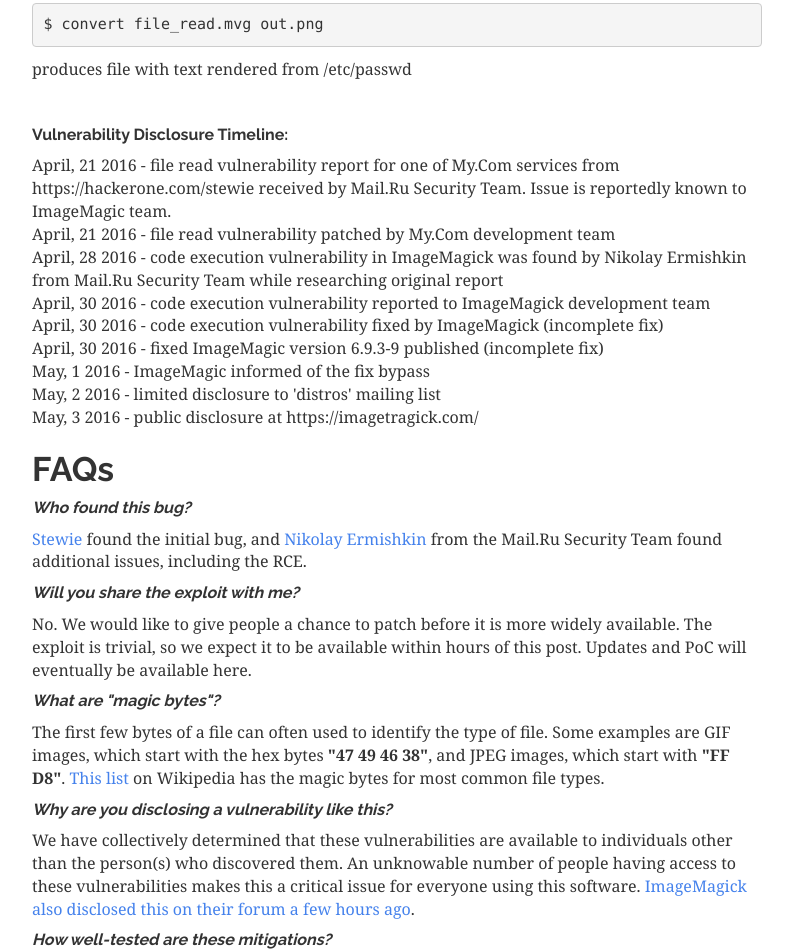
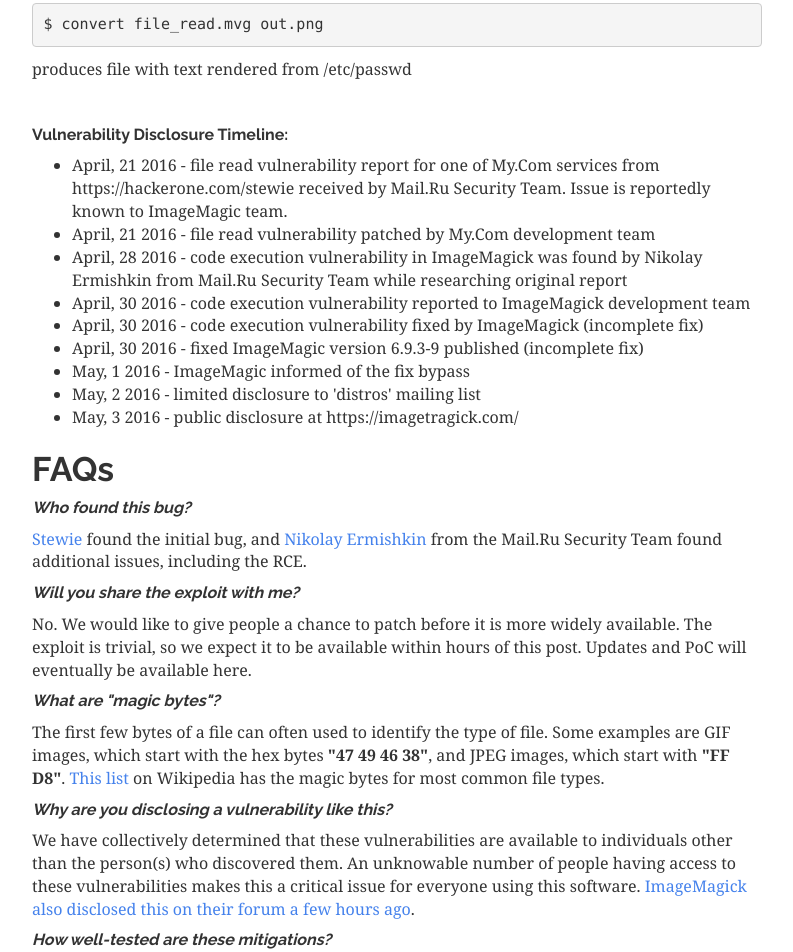
Before and after one commit to ImageTragick/imagetragick.github.io, a plain HTML site: page index.html in a window 1280 px wide. Shown: the part 4059-5011 px from the top of the page, without its empty margins (53-846 px from the left). Drawn offline with Linux system fonts and the light colour scheme.

Commit message:
formatting

```diff
--- a/index.html
+++ b/index.html
@@ -222,17 +222,17 @@ pop graphic-context
 
   <br>
   <h5>Vulnerability Disclosure Timeline:</h5>
-  <p>
-  April, 21 2016 - file read vulnerability report for one of My.Com services from https://hackerone.com/stewie received by Mail.Ru Security Team. Issue is reportedly known to ImageMagic team.<br>
-  April, 21 2016 - file read vulnerability patched by My.Com development team<br>
-  April, 28 2016 - code execution vulnerability in ImageMagick was found by Nikolay Ermishkin from Mail.Ru Security Team while researching original report<br>
-  April, 30 2016 - code execution vulnerability reported to ImageMagick development team<br>
-  April, 30 2016 - code execution vulnerability fixed by ImageMagick (incomplete fix)<br>
-  April, 30 2016 - fixed ImageMagic version 6.9.3-9 published (incomplete fix)<br>
-  May, 1 2016 - ImageMagic informed of the fix bypass<br>
-  May, 2 2016 - limited disclosure to 'distros' mailing list<br>
-  May, 3 2016 - public disclosure at https://imagetragick.com/<br>
-  </p>
+  <ul>
+  <li>April, 21 2016 - file read vulnerability report for one of My.Com services from https://hackerone.com/stewie received by Mail.Ru Security Team. Issue is reportedly known to ImageMagic team.</li>
+  <li>April, 21 2016 - file read vulnerability patched by My.Com development team</li>
+  <li>April, 28 2016 - code execution vulnerability in ImageMagick was found by Nikolay Ermishkin from Mail.Ru Security Team while researching original report</li>
+  <li>April, 30 2016 - code execution vulnerability reported to ImageMagick development team</li>
+  <li>April, 30 2016 - code execution vulnerability fixed by ImageMagick (incomplete fix)</li>
+  <li>April, 30 2016 - fixed ImageMagic version 6.9.3-9 published (incomplete fix)</li>
+  <li>May, 1 2016 - ImageMagic informed of the fix bypass</li>
+  <li>May, 2 2016 - limited disclosure to 'distros' mailing list</li>
+  <li>May, 3 2016 - public disclosure at https://imagetragick.com/</li>
+  </ul>
 
 </div>
 
```
